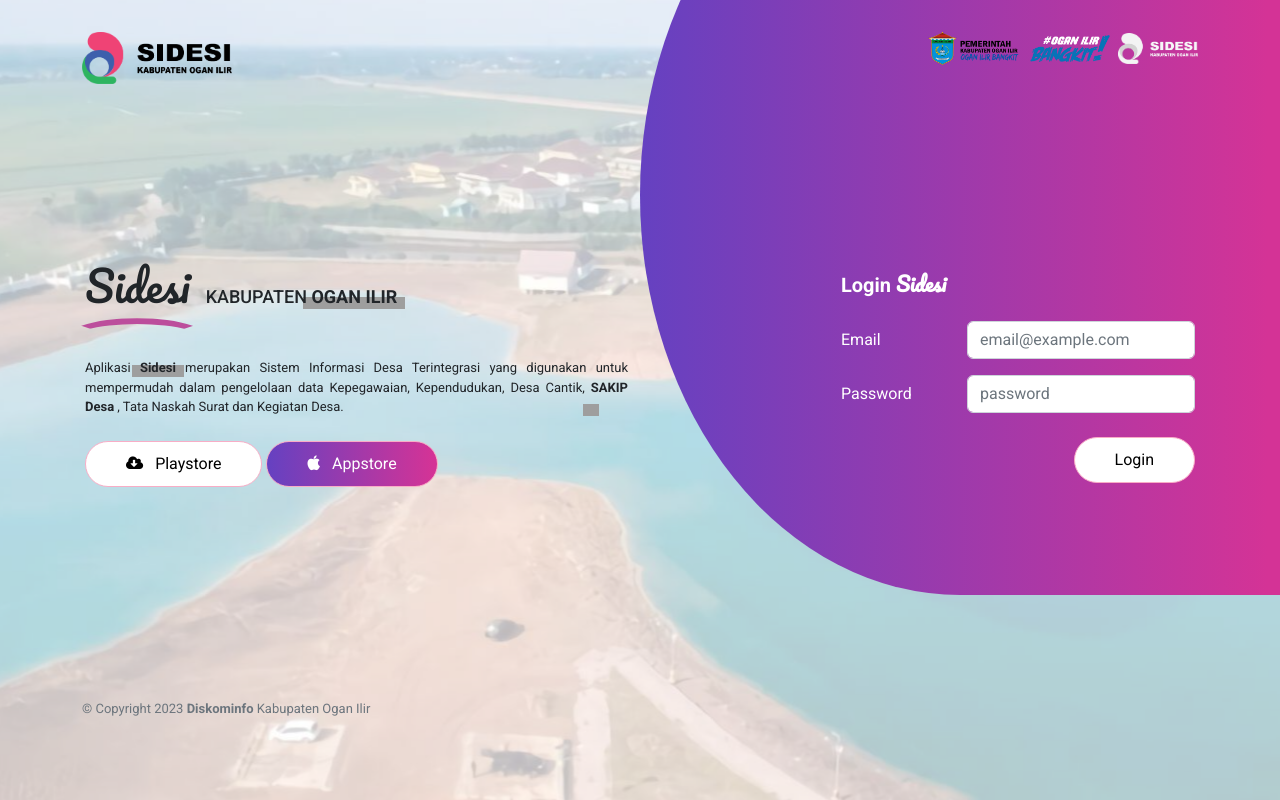
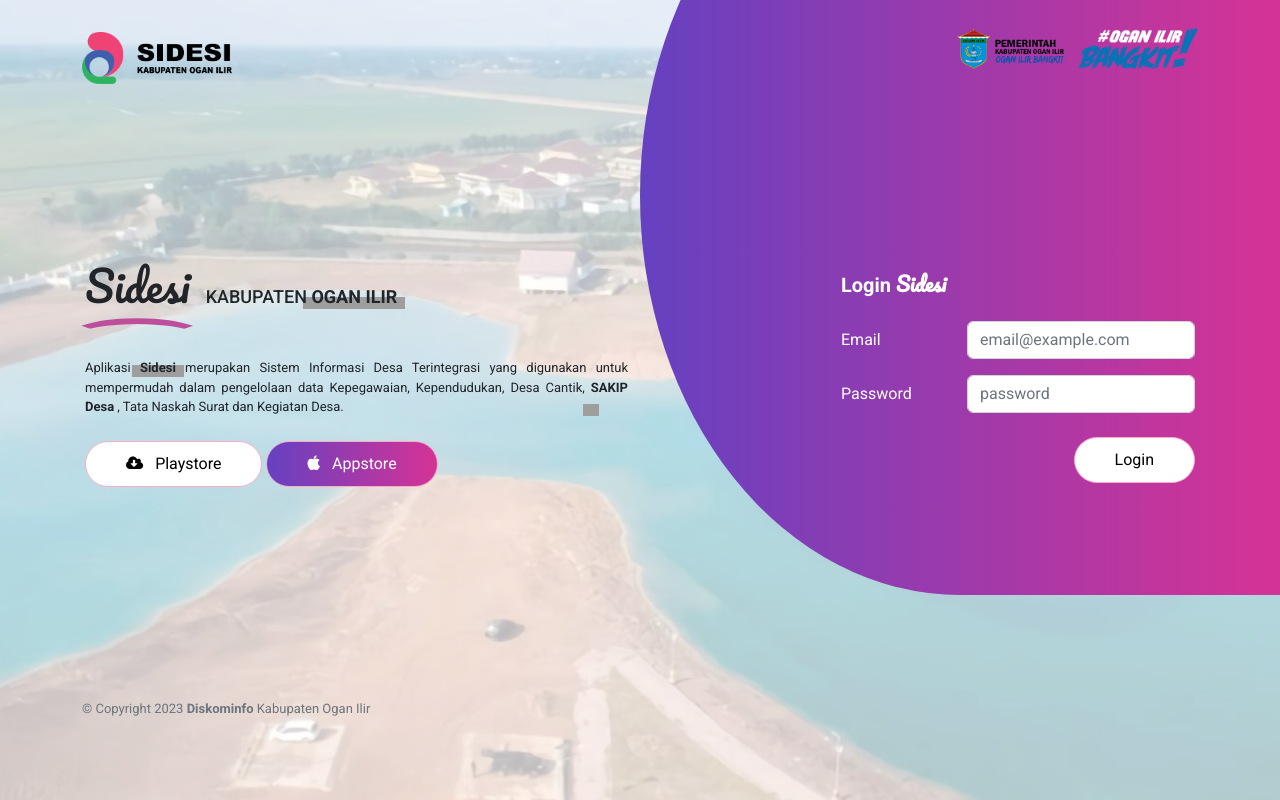
Before and after one commit to dayatpribadi/sidesi, a plain HTML site: page index.html in a window 1280 px wide. Drawn offline with Linux system fonts and the light colour scheme; grey boxes are pictures that could not be loaded.

Commit message:
edit css

```diff
--- a/assets/css/styless.css
+++ b/assets/css/styless.css
@@ -10,6 +10,10 @@
 
 .title-tag {
     font-family: 'Pacifico', cursive;
+}
+
+.logo-right img {
+  width: 30px;
 }
 
 main>.container {
@@ -61,6 +65,10 @@
 
     span.cpyrgth {
         font-size: 13px;
+    }
+
+    .logo-right img {
+      width: 120px;
     }
 
     .circle {
--- a/index.html
+++ b/index.html
@@ -23,13 +23,14 @@
         <!-- Fixed navbar -->
         <nav class="navbar navbar-expand-md navbar-dark fixed-top">
             <div class="container">
-                <a class="navbar-brand d-flex align-items-center pt-4" href="#">
-                    <img src="assets/img/desain-01/sidesi_color.png" width="150" alt="">
-                </a>
-                <div class="col-12 col-lg-6 text-center text-lg-end">
-                    <img src="assets/img/logo/logo-oganilir.png" width="100" alt="">
-                    <img src="assets/img/logo/oganilirbangkit-white.png" width="80" alt="">
-                    <img src="assets/img/desain-01/sidesi_white.png" class="ms-1" width="80" alt="">
+                <div class="col-6">
+                    <a class="navbar-brand d-flex align-items-center pt-4" href="#">
+                        <img src="assets/img/desain-01/sidesi_color.png" width="150" alt="">
+                    </a>
+                </div>
+                <div class="col-6 text-center text-lg-end logo-right">
+                    <img src="assets/img/logo/logo-oganilir.png" alt="">
+                    <img src="assets/img/logo/oganilirbangkit-white.png" alt="">
                 </div>
             </div>
         </nav>
@@ -77,7 +78,7 @@
     <footer class="footer mt-auto mb-5 pb-3">
         <div class="container">
             <div class="row justify-content-center justify-content-lg-between align-items-center">
-                <div class="col-12 col-lg-12 text-end text-lg-start pb-3">
+                <div class="col-12 col-lg-12 text-center text-lg-start pb-3">
                     <span class="text-muted cpyrgth">© Copyright 2023 <span class="fw-bold">Diskominfo</span> Kabupaten Ogan
                         Ilir</span>
                 </div>
```
